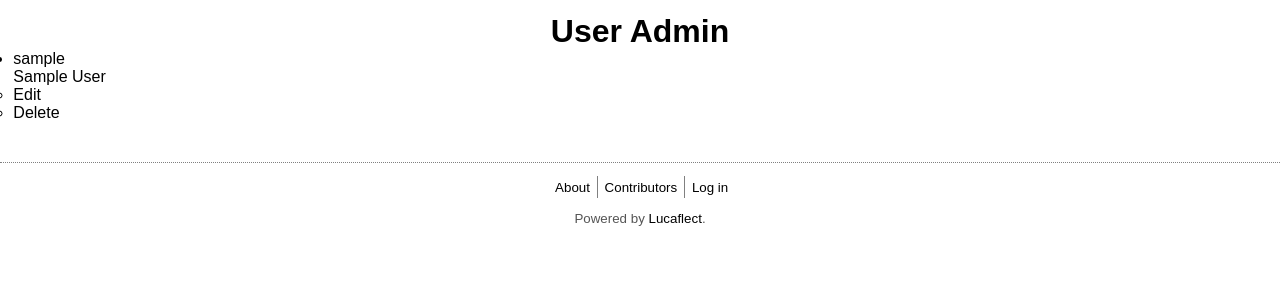
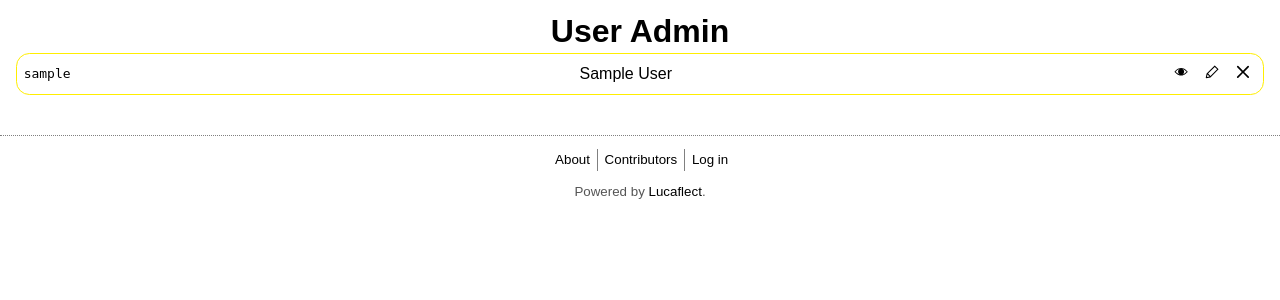
Before and after one commit to ivyallie/Lucaflect, a Python web app: template templates/admin_users.html in a window 1280 px wide. Shown: the part 45-345 px from the top of the page. Run offline with Jinja, Linux system fonts and the light colour scheme; the template is opened without the code that fills it: most values are stand-ins (such as "Sample title", 1, 10 or a date in 2020).

Commit message:
Style user admin page

```diff
--- a/static/style.css
+++ b/static/style.css
@@ -765,6 +765,26 @@ section.editor .help {
     color:black;
 }
 
+/* User Admin */
+.user_record {
+    border:2pt solid #fe0;
+    border-radius: 10pt;
+    margin-bottom: 5pt;
+    display: flex;
+    justify-content: space-between;
+    padding: 10pt;
+
+}
+
+.user_record li {
+    display: inline;
+}
+
+.user_record .username {
+    font-family: monospace;
+}
+
+
 
 .web_link {
     display: inline-block;
--- a/templates/admin_users.html
+++ b/templates/admin_users.html
@@ -3,16 +3,17 @@
 {% block pageheader %}User Admin{% endblock %}
 {% block content %}
 
-<ul>
+<ul class="entry_list">
 
         {% for user in users %}
-            <li>
+            <li class="user_record">
             <div class="username">{{ user['username'] }}</div>
             <div class="full_name"><a href="{{ url_for('routes.user_profile', username=user['username']) }}">{{ user['full_name'] }}</a></div>
             <div>
                 <ul>
-                    <li><a href="{{ url_for('auth.edit_user', username=user['username']) }}">Edit</a></li>
-                    <li><a href="{{ url_for('auth.delete_user', username=user['username']) }}">Delete</a> </li>
+                    <li><a href="{{ url_for('routes.user_profile', username=user['username']) }}"><img src="{{ url_for('static', filename='icons/view.svg') }}"/></a></li>
+                    <li><a href="{{ url_for('auth.edit_user', username=user['username']) }}"><img src="{{ url_for('static', filename='icons/edit.svg') }}"/></a></li>
+                    <li><a href="{{ url_for('auth.delete_user', username=user['username']) }}"><img src="{{ url_for('static', filename='icons/delete.svg') }}"/></a> </li>
                 </ul>
 
             </div>
```
